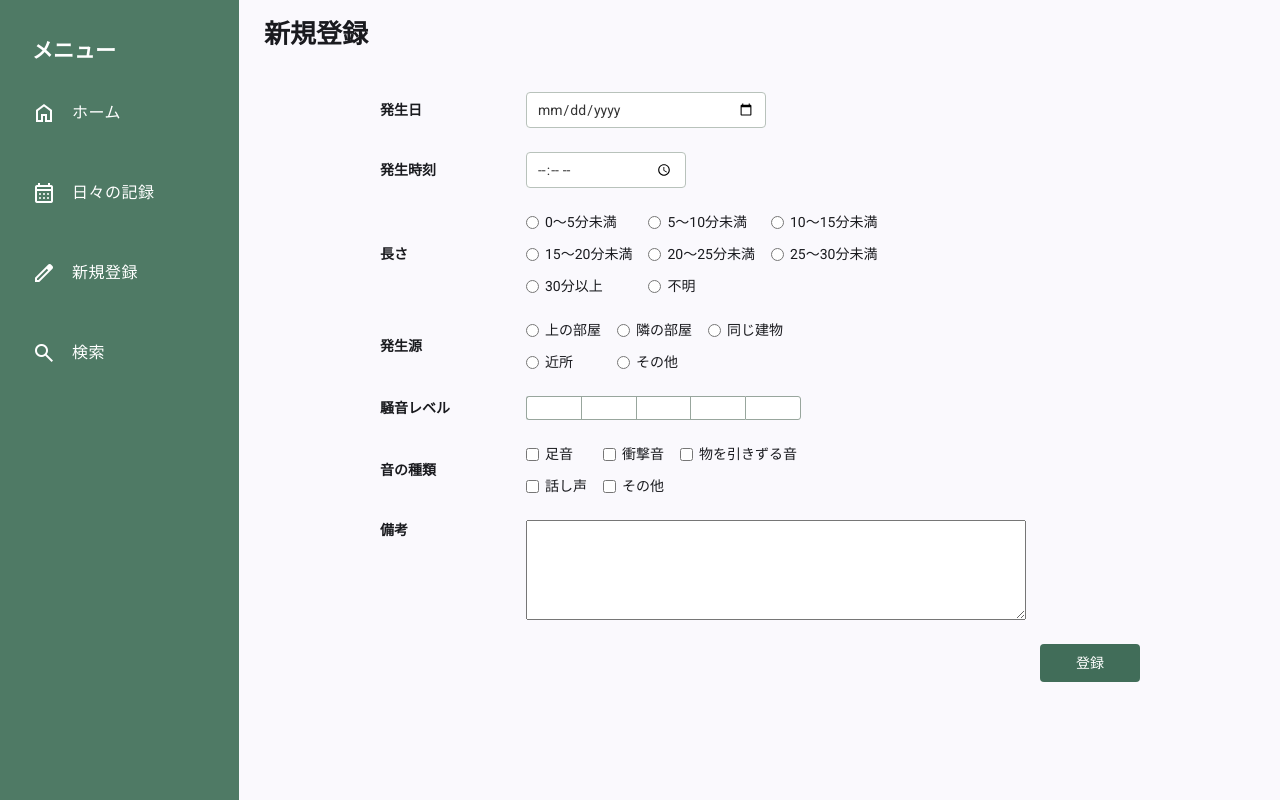
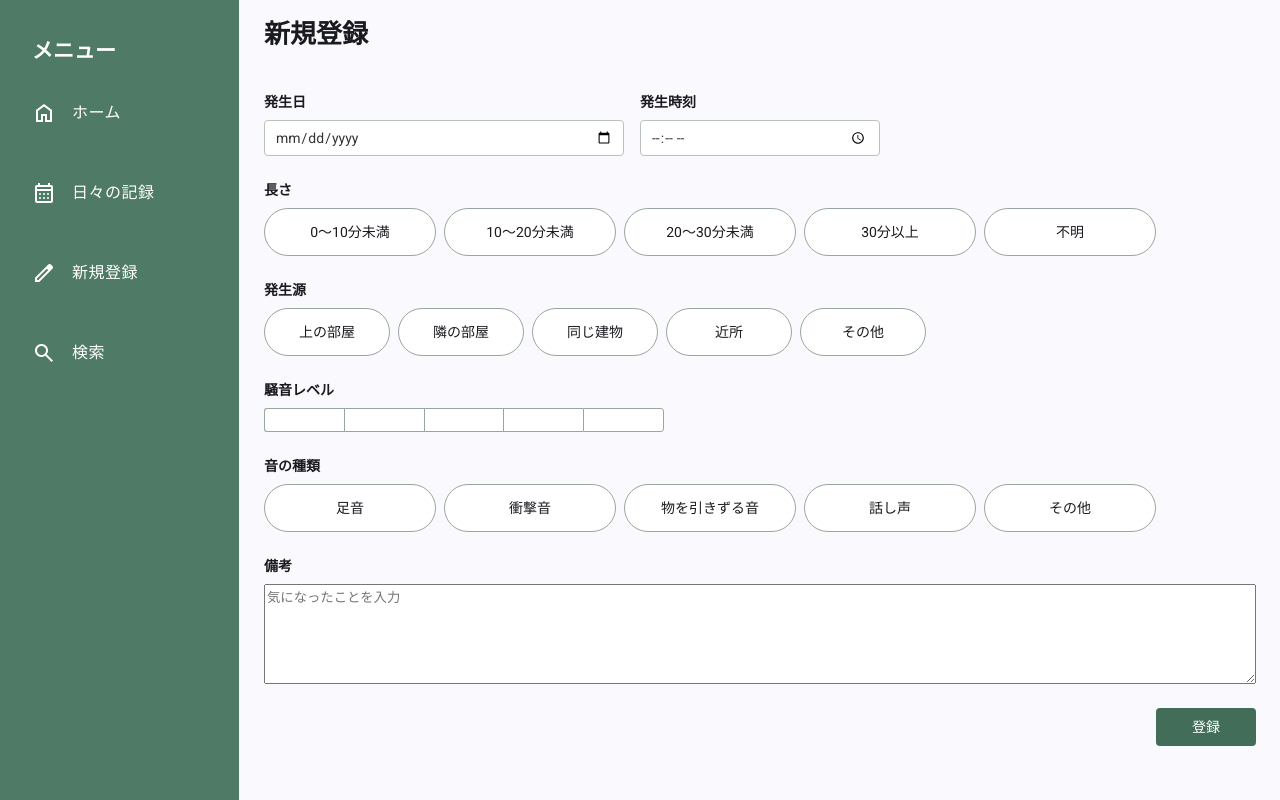
Before and after one commit to k5-mina/life-log-frontend, an Angular app: page /create in a window 1280 px wide. Built offline with nearby package versions, Linux system fonts and the light colour scheme.

Commit message:
新規登録画面のレイアウト変更
ラベルと項目の並びを水平方向ではなく垂直方向に変更
ラジオボタン、チェックボックスの見た目を変更

```diff
--- a/src/app/features/create/create.html
+++ b/src/app/features/create/create.html
@@ -2,60 +2,42 @@
   <h1>新規登録</h1>
 
   <form [formGroup]="form" (ngSubmit)="submit()">
+    <div class="date-time-row">
       <div class="form-row">
         <label for="occurrence-date">発生日</label>
-      <input class="date-input" id="occurrence-date" type="date" formControlName="occurrenceDate" />
+        <input
+          class="date-input"
+          id="occurrence-date"
+          type="date"
+          formControlName="occurrenceDate"
+        />
       </div>
 
       <div class="form-row">
         <label for="occurrence-time">発生時刻</label>
-      <input class="time-input" id="occurrence-time" type="time" formControlName="occurrenceTime" />
+        <input
+          class="time-input"
+          id="occurrence-time"
+          type="time"
+          formControlName="occurrenceTime"
+        />
+      </div>
     </div>
 
     <div class="form-row">
       <div class="field-label" id="duration-label">長さ</div>
 
       <fieldset class="button-row" aria-labelledby="duration-label">
-        <div class="button-row-options">
-          <label class="choice">
-            <input type="radio" value="0～5分未満" formControlName="durationCategory" />
-            0～5分未満
+        <div class="segments">
+          @for (option of durationOptions; track option) {
+            <label class="segment duration-segment">
+              <input type="radio" [value]="option" formControlName="durationCategory" />
+              <span class="segment__label">
+                <span class="segment__check" aria-hidden="true"> ◉ </span>
+                {{ option }}
+              </span>
             </label>
-
-          <label class="choice">
-            <input type="radio" value="5～10分未満" formControlName="durationCategory" />
-            5～10分未満
-          </label>
-
-          <label class="choice">
-            <input type="radio" value="10～15分未満" formControlName="durationCategory" />
-            10～15分未満
-          </label>
-
-          <label class="choice">
-            <input type="radio" value="15～20分未満" formControlName="durationCategory" />
-            15～20分未満
-          </label>
-
-          <label class="choice">
-            <input type="radio" value="20～25分未満" formControlName="durationCategory" />
-            20～25分未満
-          </label>
-
-          <label class="choice">
-            <input type="radio" value="25～30分未満" formControlName="durationCategory" />
-            25～30分未満
-          </label>
-
-          <label class="choice">
-            <input type="radio" value="30分以上" formControlName="durationCategory" />
-            30分以上
-          </label>
-
-          <label class="choice">
-            <input type="radio" value="不明" formControlName="durationCategory" />
-            不明
-          </label>
+          }
         </div>
       </fieldset>
     </div>
@@ -64,31 +46,16 @@
       <div class="field-label" id="source-label">発生源</div>
 
       <fieldset class="button-row" aria-labelledby="source-label">
-        <div class="button-row-options">
-          <label class="choice">
-            <input type="radio" value="上の部屋" formControlName="occurrenceSource" />
-            上の部屋
+        <div class="segments">
+          @for (option of sourceOptions; track option) {
+            <label class="segment source-segment">
+              <input type="radio" [value]="option" formControlName="occurrenceSource" />
+              <span class="segment__label">
+                <span class="segment__check" aria-hidden="true"> ◉ </span>
+                {{ option }}
+              </span>
             </label>
-
-          <label class="choice">
-            <input type="radio" value="隣の部屋" formControlName="occurrenceSource" />
-            隣の部屋
-          </label>
-
-          <label class="choice">
-            <input type="radio" value="同じ建物" formControlName="occurrenceSource" />
-            同じ建物
-          </label>
-
-          <label class="choice">
-            <input type="radio" value="近所" formControlName="occurrenceSource" />
-            近所
-          </label>
-
-          <label class="choice">
-            <input type="radio" value="その他" formControlName="occurrenceSource" />
-            その他
-          </label>
+          }
         </div>
       </fieldset>
     </div>
@@ -96,6 +63,7 @@
     <div class="form-row">
       <div class="field-label">騒音レベル</div>
 
+      <div class="noise-meter-row">
         <div
           class="noise-meter"
           role="slider"
@@ -133,20 +101,24 @@
           }
         </span>
       </div>
+    </div>
 
     <div class="form-row">
       <div class="field-label" id="type-label">音の種類</div>
 
       <fieldset class="button-row" aria-labelledby="type-label">
-        <div class="button-row-options">
-          @for (type of noiseTypeOptions; track type) {
-            <label class="choice">
+        <div class="segments">
+          @for (option of noiseTypeOptions; track option) {
+            <label class="segment sound-type-segment">
               <input
                 type="checkbox"
-                [checked]="form.controls.noiseTypes.value.indexOf(type) !== -1"
-                (change)="toggleNoiseType(type, $any($event.target).checked)"
+                [checked]="form.controls.noiseTypes.value.indexOf(option) !== -1"
+                (change)="toggleNoiseType(option, $any($event.target).checked)"
               />
-              {{ type }}
+              <span class="segment__label">
+                <span class="segment__check" aria-hidden="true"> ✓ </span>
+                {{ option }}
+              </span>
             </label>
           }
         </div>
@@ -155,7 +127,14 @@
 
     <div class="form-row memo-row">
       <label for="memo">備考</label>
-      <textarea id="memo" name="memo" rows="4" formControlName="memo"> </textarea>
+      <textarea
+        id="memo"
+        name="memo"
+        rows="4"
+        placeholder="気になったことを入力"
+        formControlName="memo"
+      >
+      </textarea>
     </div>
 
     <div class="form-actions">
--- a/src/app/features/create/create.scss
+++ b/src/app/features/create/create.scss
@@ -3,22 +3,21 @@
 }
 
 h1 {
-  margin: 0 0 24px;
+  margin: 0 0 48px;
   font-size: 26px;
-  margin-bottom: 48px;
   user-select: none;
 }
 
 form {
   width: 100%;
-  max-width: 760px;
+  max-width: 1000px;
   margin: 0 auto;
 }
 
 .form-row {
   display: flex;
-  align-items: center;
-  gap: 16px;
+  flex-direction: column;
+  gap: 8px;
   margin-bottom: 24px;
   user-select: none;
 }
@@ -26,8 +25,13 @@ form {
 .form-row > label:first-child,
 .form-row legend,
 .field-label {
-  flex: 0 0 130px;
   font-weight: bold;
+}
+
+.date-time-row {
+  display: flex;
+  flex-wrap: nowrap;
+  gap: 16px;
 }
 
 .date-input,
@@ -50,11 +54,11 @@ form {
 }
 
 .date-input {
-  width: 240px;
+  width: 360px;
 }
 
 .time-input {
-  width: 160px;
+  width: 240px;
 }
 
 .button-row {
@@ -65,33 +69,92 @@ form {
   border: 0;
 }
 
-.button-row-options {
-  display: grid;
-  grid-template-columns: repeat(3, max-content);
-  column-gap: 16px;
-  row-gap: 12px;
+.segments {
+  display: flex;
+  gap: 8px;
+  width: 100%;
 }
 
-.button-row-options .choice {
-  display: inline-flex;
-  align-items: center;
-  gap: 6px;
-  margin: 0;
-  white-space: nowrap;
-  font-weight: normal;
+.segment {
+  flex-shrink: 0;
+  cursor: pointer;
+  user-select: none;
+
+  input {
+    position: absolute;
+    opacity: 0;
+    width: 1px;
+    height: 1px;
+  }
+
+  &__label {
+    box-sizing: border-box;
+    position: relative;
+    display: flex;
+    align-items: center;
+    justify-content: center;
+    min-height: 48px;
+
+    border: 1px solid #98a69d;
+    border-radius: 24px;
+    background-color: #fff;
+    user-select: none;
+  }
+
+  &__check {
+    position: absolute;
+    left: 14px;
+    display: none;
+    color: #426b58;
+    font-weight: bold;
+  }
+
+  input:checked + &__label {
+    background-color: #e2f0e8;
+    border-color: #76a48c;
+    border-width: 2px;
+    color: #426b58;
+  }
+
+  input[type='radio']:checked + &__label {
+    background-color: #c5dfd0;
+    border-color: #4f8066;
+    color: #315b46;
+  }
+
+  input:checked + &__label &__check {
+    display: inline;
+  }
+
+  input:focus-visible + &__label {
+    outline: 2px solid #426b58;
+    outline-offset: 2px;
+  }
 }
 
-.button-row-options .choice input {
-  flex: 0 0 auto;
-  margin: 0;
-  accent-color: #668b78;
+.duration-segment {
+  width: 172px;
+}
+
+.source-segment {
+  width: 126px;
+}
+
+.sound-type-segment {
+  width: 172px;
 }
 
 // 騒音レベル
+.noise-meter-row {
+  display: flex;
+  align-items: center;
+  gap: 24px;
+}
+
 .noise-meter {
   display: flex;
   gap: 0;
-  width: 275px;
+  width: 400px;
 }
 
 .noise-segment {
@@ -142,7 +205,7 @@ form {
 .level-value {
   min-width: 55px;
   color: #666;
-  font-size: 14px;
+  font-size: 16px;
 }
 
 // 備考
@@ -151,7 +214,6 @@ form {
 
   textarea {
     width: 100%;
-    max-width: 500px;
     min-height: 100px;
     box-sizing: border-box;
     resize: vertical;
--- a/src/app/features/create/create.ts
+++ b/src/app/features/create/create.ts
@@ -19,7 +19,14 @@ export class Create {
     memo: new FormControl('', { nonNullable: true }),
   });
 
+  // 継続時間選択肢
+  readonly durationOptions = ['0～10分未満', '10～20分未満', '20～30分未満', '30分以上', '不明'];
+  // 発生源選択肢
+  readonly sourceOptions = ['上の部屋', '隣の部屋', '同じ建物', '近所', 'その他'];
+  // 騒音レベル選択肢
   readonly noiseTypeOptions = ['足音', '衝撃音', '物を引きずる音', '話し声', 'その他'];
+  // 音の種類選択肢
+  readonly soundTypeOptions = ['足音', '衝撃音', '物を引きずる音', '話し声', 'その他'];
 
   setNoiseLevel(level: number): void {
     this.form.controls.noiseLevel.setValue(level);
--- a/src/index.html
+++ b/src/index.html
@@ -1,5 +1,5 @@
 <!doctype html>
-<html lang="en">
+<html lang="ja">
   <head>
     <meta charset="utf-8" />
     <title>LifeLog</title>
```
Lines whose indentation alone changed are shown as unchanged.
